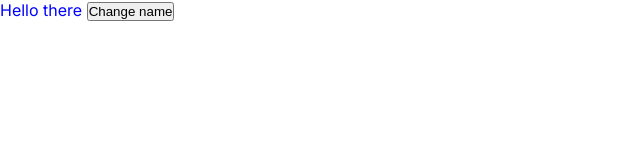
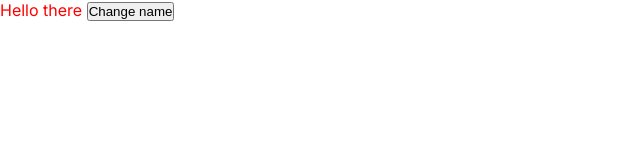
Before and after one commit to NSENGIYUMVA-Christian/weather-app-nextjs, a Next.js app in the folder client/: page / in a window 1280 px wide. Shown: the top 160 px of the page, without its empty margins (0-640 px from the left). Built offline with nearby package versions, Linux system fonts and the light colour scheme.

Commit message:
refined global css

```diff
--- /dev/null
+++ b/client/app/auth/page.module.scss
@@ -0,0 +1,17 @@
+
+$color-primary:green;
+.title{
+    color:$color-primary
+}
+
+.mainContainer{
+    border:1px solid red;
+    display: flex;
+    width:100%;
+    height:100%
+}
+
+.col2{
+    border: 5px solid green;
+    flex:1
+}
--- a/client/app/globals.css
+++ b/client/app/globals.css
@@ -1,49 +1,5 @@
 :root {
-  --max-width: 1100px;
-  --border-radius: 12px;
-  --font-mono: ui-monospace, Menlo, Monaco, "Cascadia Mono", "Segoe UI Mono",
-    "Roboto Mono", "Oxygen Mono", "Ubuntu Monospace", "Source Code Pro",
-    "Fira Mono", "Droid Sans Mono", "Courier New", monospace;
 
-  --foreground-rgb: 0, 0, 0;
-  --background-start-rgb: 214, 219, 220;
-  --background-end-rgb: 255, 255, 255;
-
-  --primary-glow: conic-gradient(
-    from 180deg at 50% 50%,
-    #16abff33 0deg,
-    #0885ff33 55deg,
-    #54d6ff33 120deg,
-    #0071ff33 160deg,
-    transparent 360deg
-  );
-  --secondary-glow: radial-gradient(
-    rgba(255, 255, 255, 1),
-    rgba(255, 255, 255, 0)
-  );
-
-  --tile-start-rgb: 239, 245, 249;
-  --tile-end-rgb: 228, 232, 233;
-  --tile-border: conic-gradient(
-    #00000080,
-    #00000040,
-    #00000030,
-    #00000020,
-    #00000010,
-    #00000010,
-    #00000080
-  );
-
-  --callout-rgb: 238, 240, 241;
-  --callout-border-rgb: 172, 175, 176;
-  --card-rgb: 180, 185, 188;
-  --card-border-rgb: 131, 134, 135;
-}
-
-@media (prefers-color-scheme: dark) {
-  :root {
-    --foreground-rgb: 255, 255, 255;
-  }
 }
 
 * {
@@ -51,11 +7,16 @@
   padding: 0;
   margin: 0;
 }
+img{
+  width:100%;
+  height:100%
+}
 
 html,
 body {
   max-width: 100vw;
   overflow-x: hidden;
+  max-height: 100vh;
 }
 
 body {
--- a/client/app/page.module.scss
+++ b/client/app/page.module.scss
@@ -1,5 +1,4 @@
-$color-primary:blue;
-
+$color-primary:red;
  .title{
     color:$color-primary
 }
```
Also changed, not shown: client/app/auth/page.tsx (+23 -11 lines), client/app/dashboard/page.tsx (+29 -6 lines), client/public/images/banner.svg (added).
